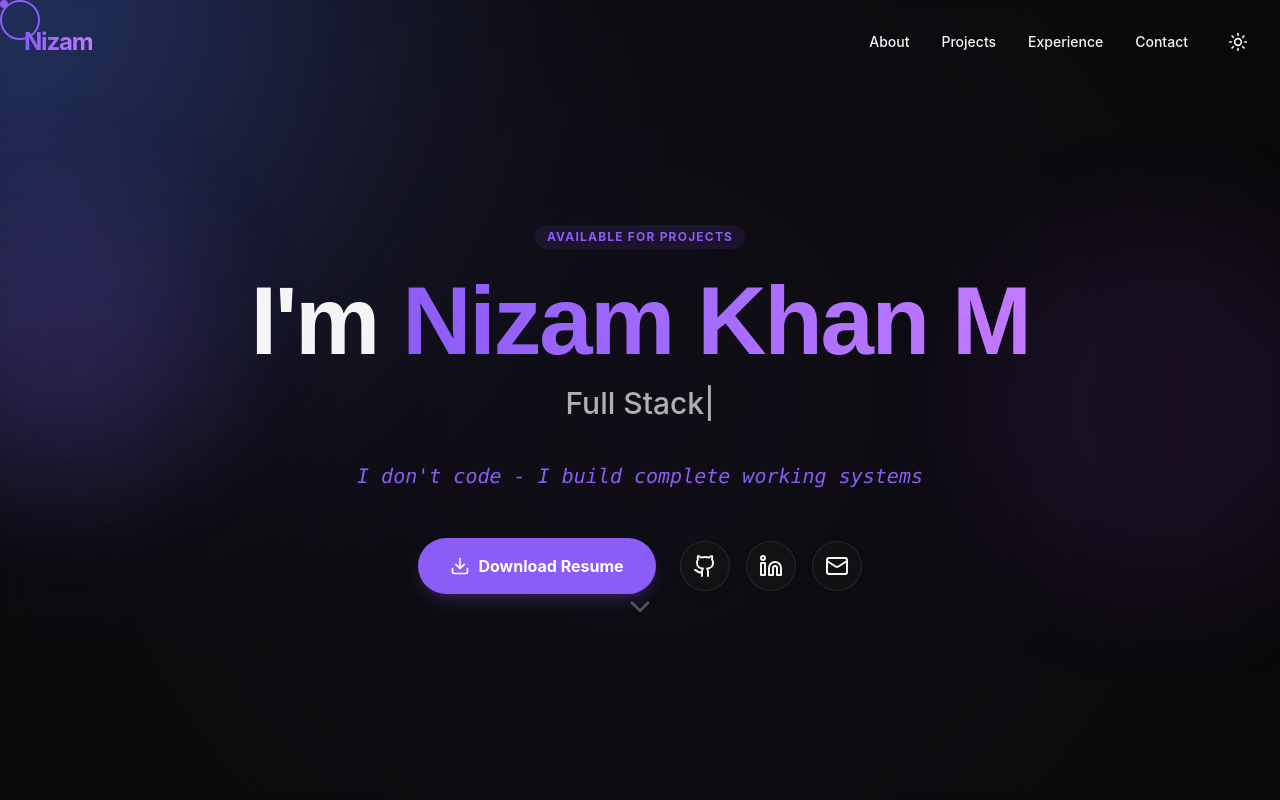
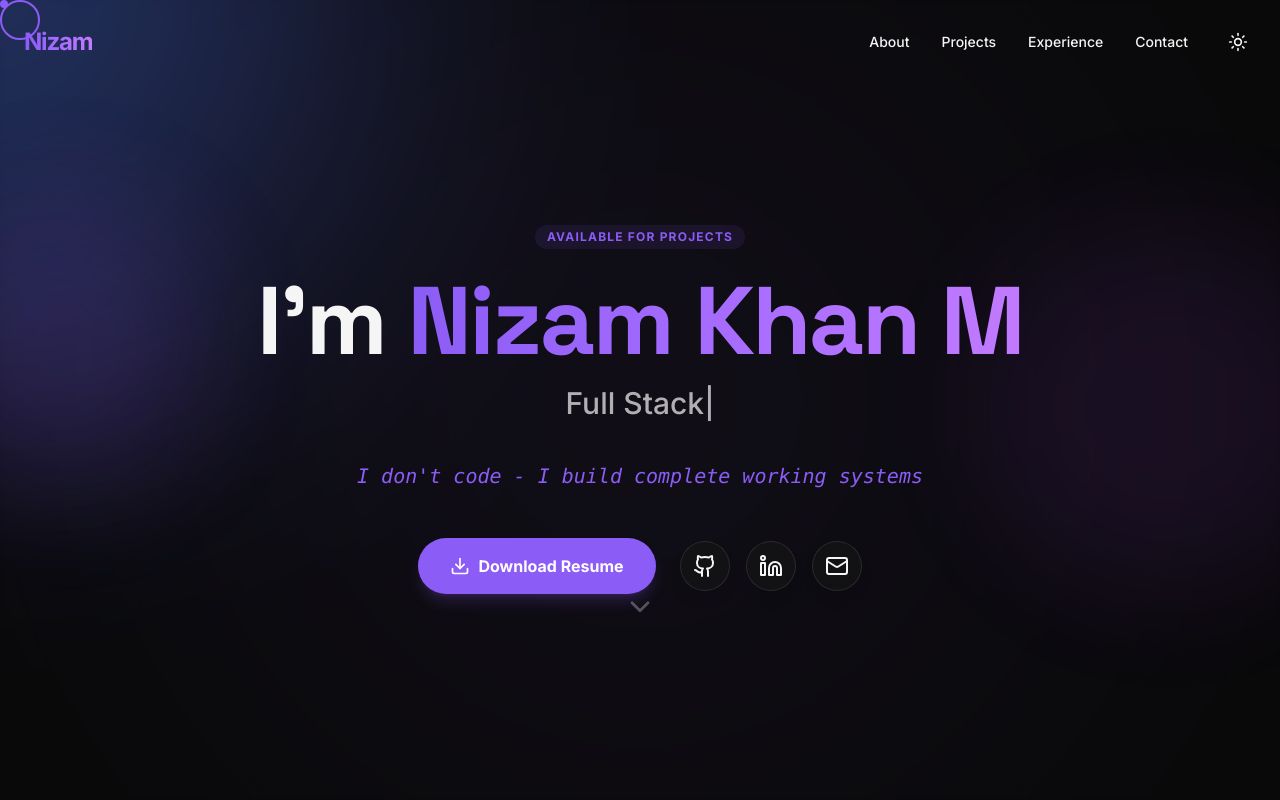
Before and after one commit to NIZZU05/Portfolio, a React (Vite) app: page / in a window 1280 px wide. Shown: the top 800 px of the page. Built offline with nearby package versions, Linux system fonts and the light colour scheme.

Commit message:
feat: Add Inter and Space Grotesk fonts
Imports the Inter and Space Grotesk Google Fonts to enhance the application's typography and visual appeal.

```diff
--- a/src/index.css
+++ b/src/index.css
@@ -1,9 +1,9 @@
+@import url('https://fonts.googleapis.com/css2?family=Inter:wght@300;400;500;600;700;800&family=Space+Grotesk:wght@300;400;500;600;700&display=swap');
+@import "tailwindcss";
+
 html {
   scroll-behavior: smooth;
 }
-
-@import url('https://fonts.googleapis.com/css2?family=Inter:wght@300;400;500;600;700;800&family=Space+Grotesk:wght@300;400;500;600;700&display=swap');
-@import "tailwindcss";
 
 @theme {
   --font-sans: "Inter", ui-sans-serif, system-ui, sans-serif;
```
